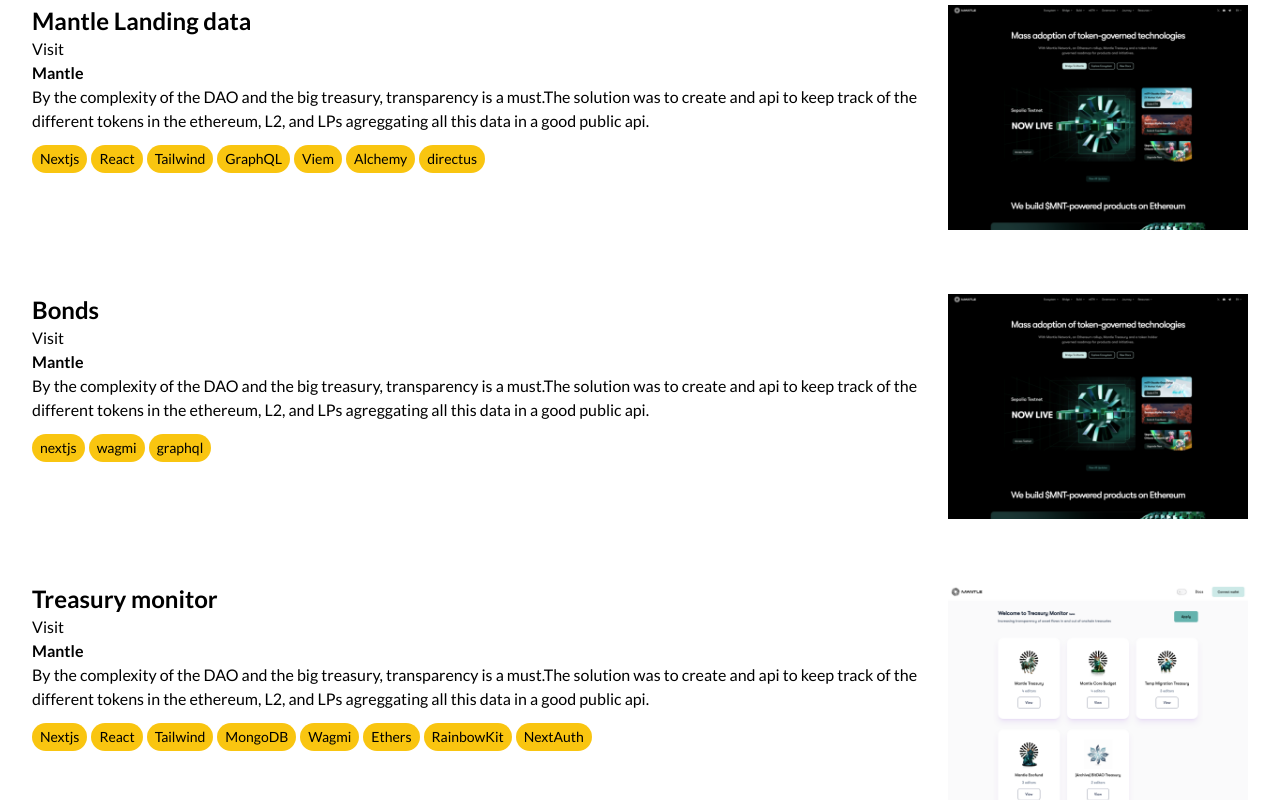
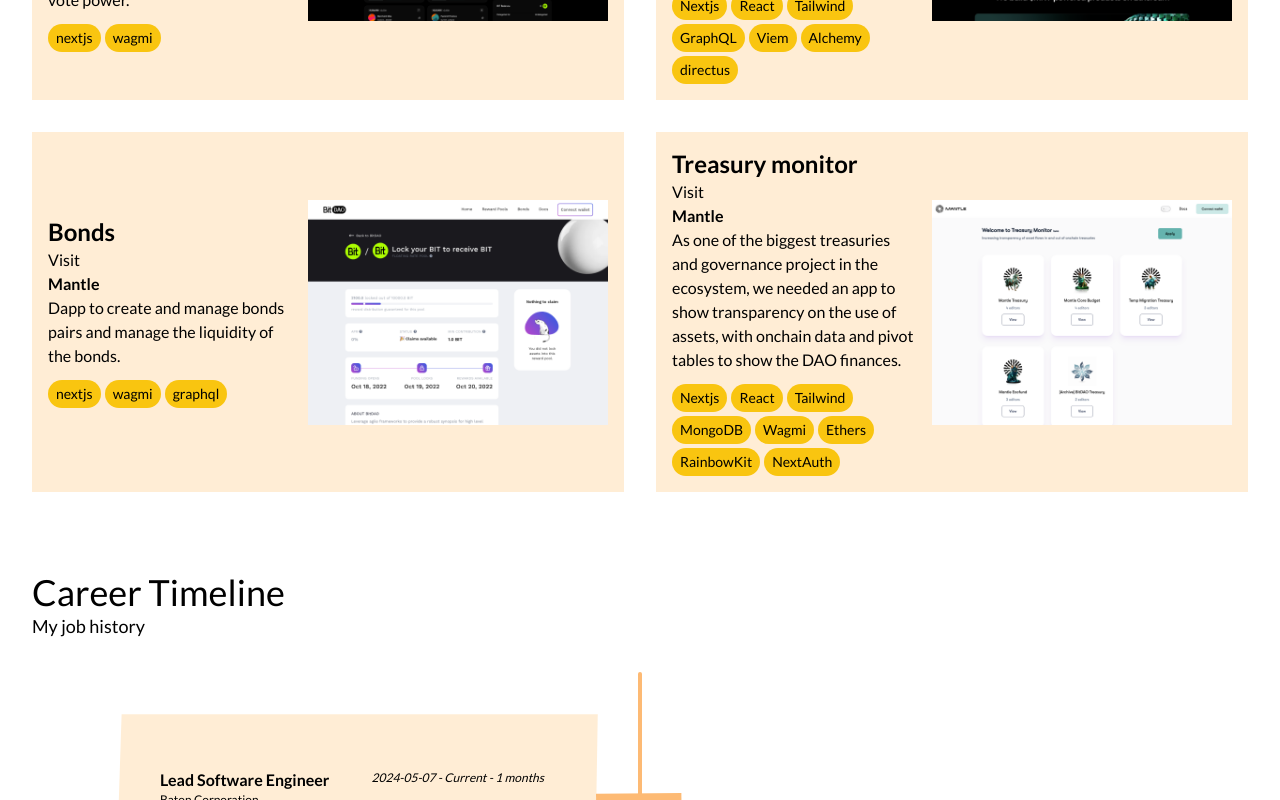
Before and after one commit to octavioamu/octavioamu-site, a Next.js app: page / in a window 1280 px wide. Shown: the part 1580-2380 px from the top of the page. Built offline with nearby package versions, Linux system fonts and the light colour scheme.

Commit message:
feat: layout and content

```diff
--- a/app/components/ProjectCard.tsx
+++ b/app/components/ProjectCard.tsx
@@ -3,7 +3,7 @@
 import Tag from "./Tag";
 const ProjectCard = ({ project }: { project: Projects }) => {
   return (
-    <article className="flex flex-col md:flex-row gap-4 mt-8 items-start">
+    <article className="flex flex-col md:flex-row gap-4 p-4 bg-orange-100 items-center">
       <div className="">
         <h3 className="font-bold text-2xl">{project.title}</h3>
         {project.link && (
--- a/app/data/jobData.ts
+++ b/app/data/jobData.ts
@@ -182,7 +182,7 @@
   },
   {
     id: 8,
-    title: "Senior Software Engineer",
+    title: "Lead Software Engineer",
     company: ["Baton Corporation"],
     companyLogos: [
       {
--- a/app/data/projectData.ts
+++ b/app/data/projectData.ts
@@ -36,8 +36,8 @@
     title: "Bonds",
     company: "Mantle",
     description:
-      "By the complexity of the DAO and the big treasury, transparency is a must.The solution was to create and api to keep track of the different tokens in the ethereum, L2, and LPs agreggating all this data in a good public api.",
-    images: ["/projects/mantle-l.png"],
+      "Dapp to create and manage bonds pairs and manage the liquidity of the bonds.",
+    images: ["/projects/bonds-app-detail.png"],
     stack: ["nextjs", "wagmi", "graphql"],
   },
   {
@@ -47,7 +47,7 @@
     title: "Treasury monitor",
     company: "Mantle",
     description:
-      "By the complexity of the DAO and the big treasury, transparency is a must.The solution was to create and api to keep track of the different tokens in the ethereum, L2, and LPs agreggating all this data in a good public api.",
+      "As one of the biggest treasuries and governance project in the ecosystem, we needed an app to show transparency on the use of assets, with onchain data and pivot tables to show the DAO finances.",
     images: ["/projects/treasury-monitor.png"],
     stack: [
       "Nextjs",
--- a/app/page.tsx
+++ b/app/page.tsx
@@ -41,7 +41,7 @@
       <section className="container mx-auto mb-20 px-8">
         <h2 className="text-4xl">Lastest projects</h2>
         <p className="text-lg">Some of my last work and projects.</p>
-        <div className="grid gap-8 mb-8">
+        <div className="grid grid-cols-1 lg:grid-cols-2 gap-8 my-8">
           {projects.map((project) => (
             <ProjectCard project={project} key={project.id} />
           ))}
--- a/app/resume/page.tsx
+++ b/app/resume/page.tsx
@@ -40,7 +40,7 @@
         </div>
         <div className="p-8">
           <p>
-            I&apos;m a front-end developer with over a decade of experience,
+            I&apos;m a full-stack developer with high front-end skills with over a decade of experience,
             always hungry to learn more. I&apos;ve called Argentina, Spain, and
             now Belo Horizonte, Brazil, home. I&apos;ve worked on projects for
             both small businesses and big names.
@@ -50,10 +50,7 @@
             cutting edge. I initially studied graphic design to boost the visual
             appeal of my development work.
           </p>
-          <p>
-            My working permits cover Europe, Brazil, and Argentina, giving me
-            flexibility to work across borders.
-          </p>
+
         </div>
 
         <div className="px-8 mb-8">
```
